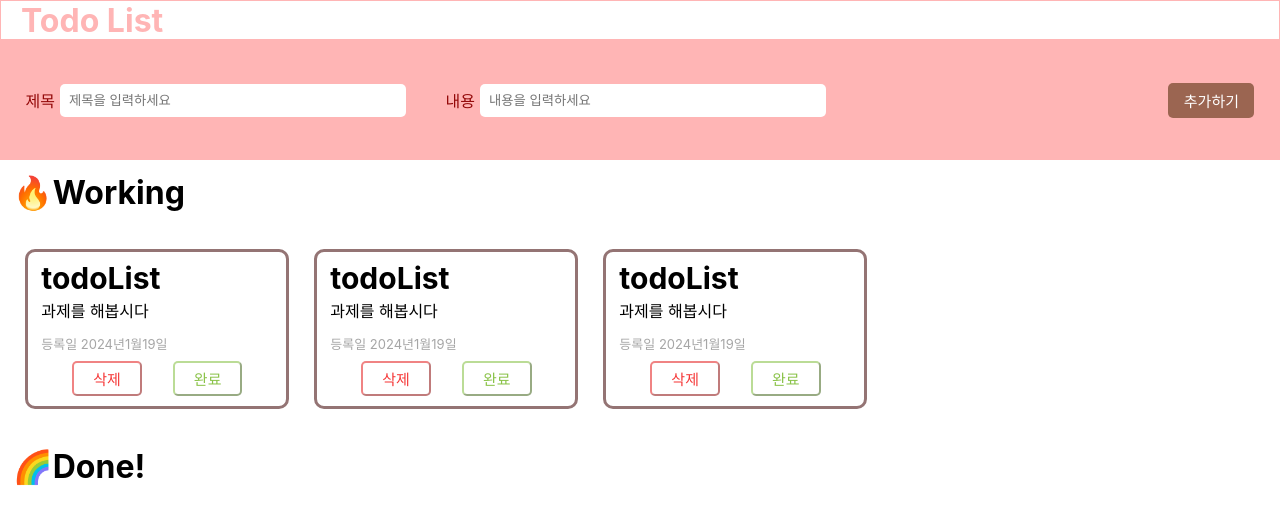
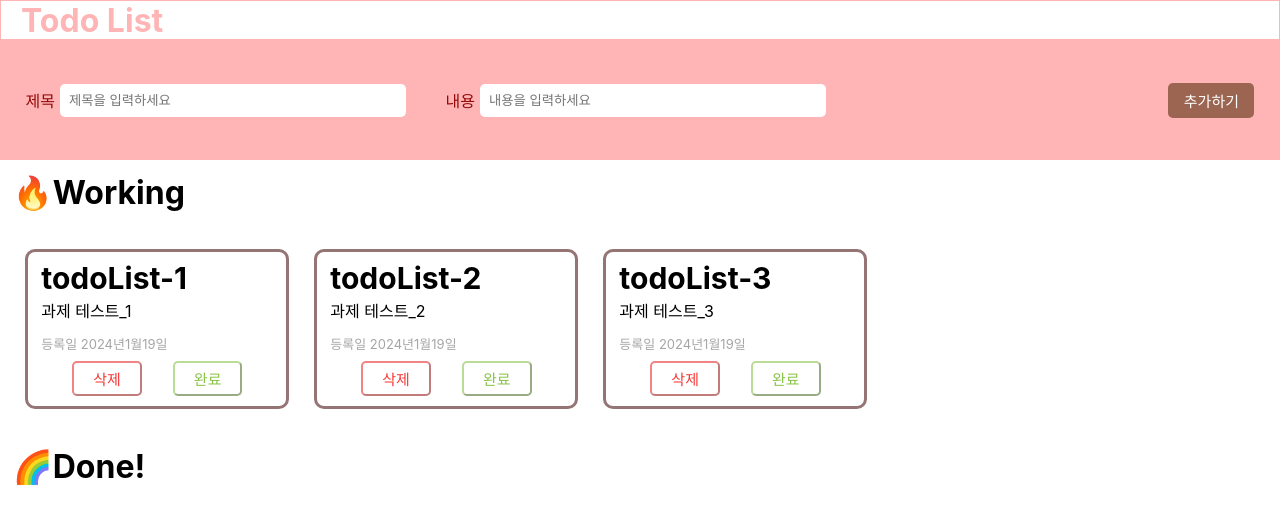
Before and after one commit to seokahee/project-todoList, a React (Create React App) app: page / in a window 1280 px wide. Shown: the top 524 px of the page. Built offline with nearby package versions, Linux system fonts and the light colour scheme.

Commit message:
기타변경

```diff
--- a/src/App.jsx
+++ b/src/App.jsx
@@ -8,8 +8,8 @@ function App() {
   const [list, setList] = useState([
     {
       id: 1,
-      title: "todoList",
-      content: "과제를 해봅시다",
+      title: "todoList-1",
+      content: "과제 테스트_1",
       isDone: false,
       regDate: (() => {
         const now = new Date();
@@ -25,8 +25,8 @@ function App() {
     },
     {
       id: 2,
-      title: "todoList",
-      content: "과제를 해봅시다",
+      title: "todoList-2",
+      content: "과제 테스트_2",
       isDone: false,
       regDate: (() => {
         const now = new Date();
@@ -42,8 +42,8 @@ function App() {
     },
     {
       id: 3,
-      title: "todoList",
-      content: "과제를 해봅시다",
+      title: "todoList-3",
+      content: "과제 테스트_3",
       isDone: false,
       regDate: (() => {
         const now = new Date();
```
